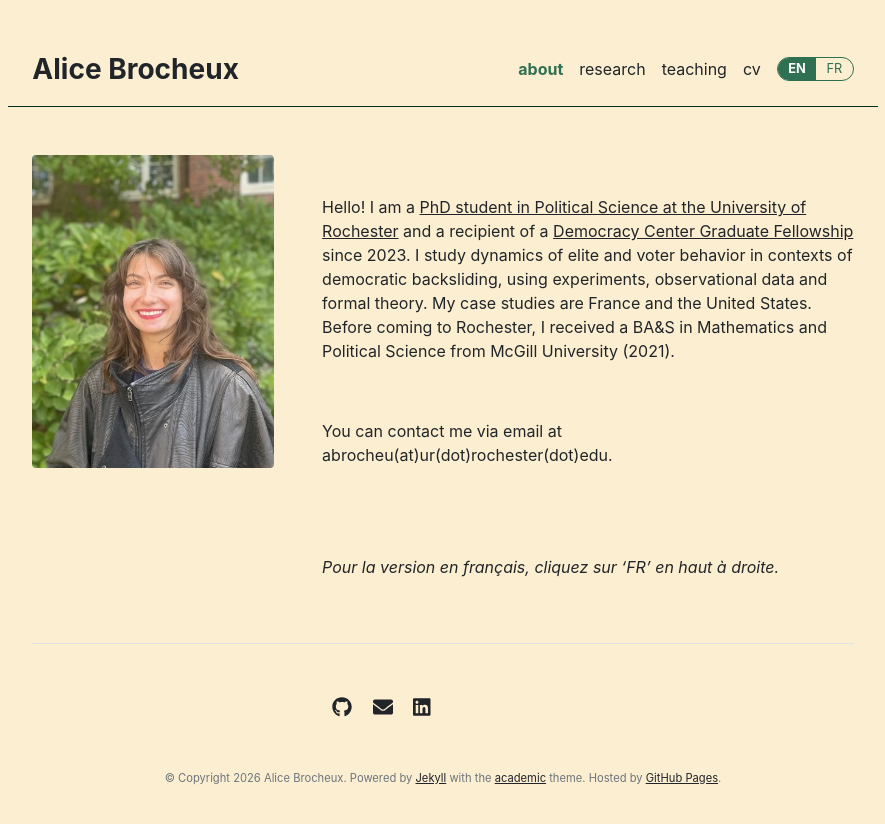
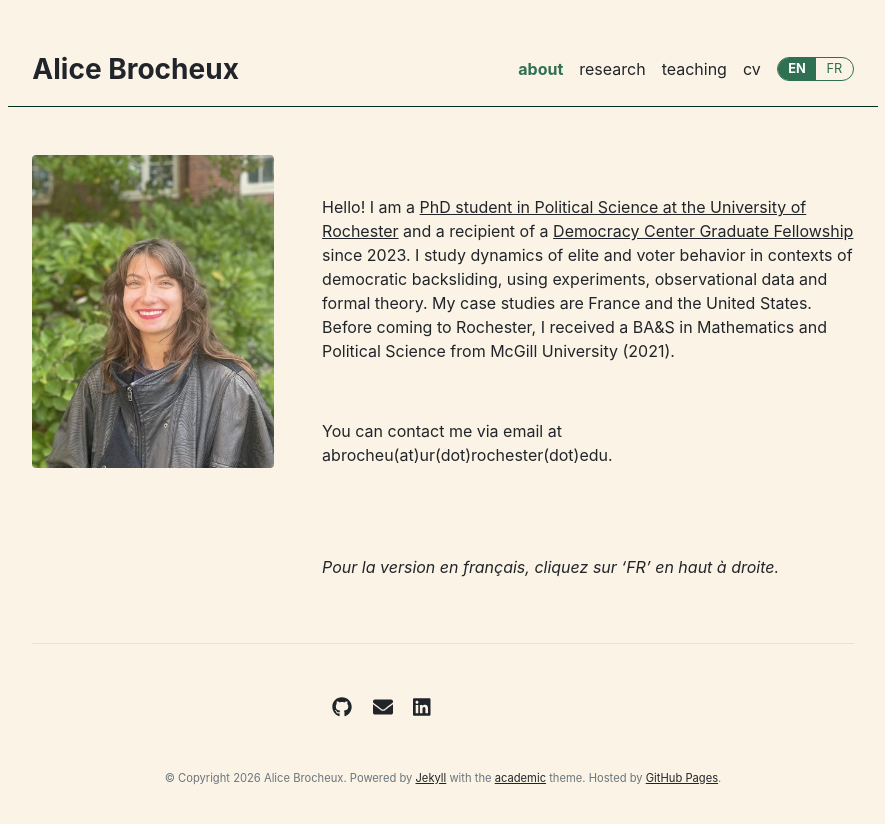
Before and after one commit to AliceBrocheux/alicebrocheux.github.io, a Jekyll site: the page built from index.md, in a window 1280 px wide. Shown: the top 824 px of the page, without its empty margins (197-1082 px from the left). Built offline with Jekyll 4.4.1, drawn with Linux system fonts in a browser that asks for light colours.

Commit message:
Update main.css

```diff
--- a/assets/css/main.css
+++ b/assets/css/main.css
@@ -1,5 +1,5 @@
 body {
-  background: #fceed1; <!-- d3e8e0 -->
+  background: #faf3e6; <!-- d3e8e0 -->
   color: #000000;
   font-family: -apple-system, BlinkMacSystemFont, "Segoe UI", Helvetica, Arial, sans-serif, "Apple Color Emoji", "Segoe UI Emoji", "Segoe UI Symbol";
 }
```
